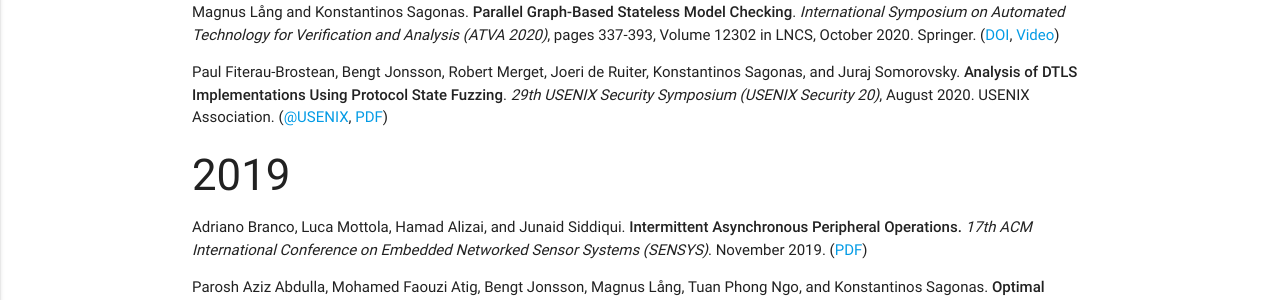
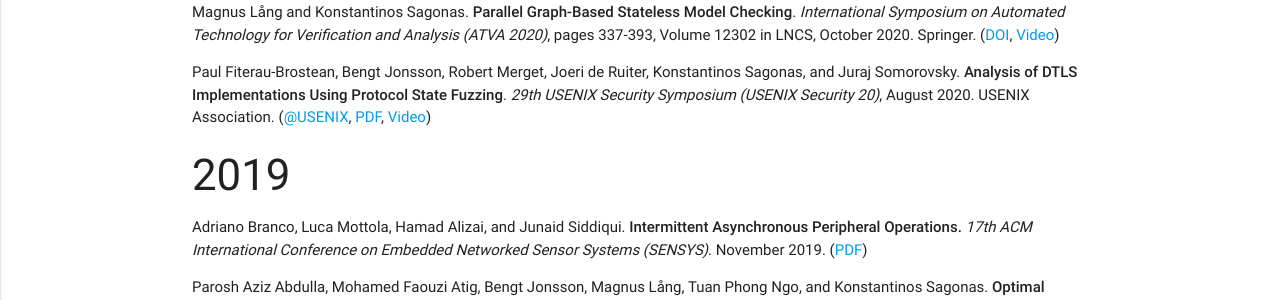
Before and after one commit to assist-project/assist-project.github.io, a Jekyll site: the page built from 03-publications.md, in a window 1280 px wide. Shown: the part 283-583 px from the top of the page. Built offline with Jekyll 4.4.1, drawn with Linux system fonts in a browser that asks for light colours.

Commit message:
Add link to USENIX Video

```diff
--- a/03-publications.md
+++ b/03-publications.md
@@ -16,10 +16,11 @@ permalink: /publications/
   [ATVA20]: https://link.springer.com/chapter/10.1007%2F978-3-030-59152-6_21
   [Video@ATVA20]: https://drive.google.com/file/d/1uSjkiqcZ6qY8fb0XzOgsxRdXJG1vQupG/view?usp=sharing
 
-- Paul Fiterau-Brostean, Bengt Jonsson, Robert Merget, Joeri de Ruiter, Konstantinos Sagonas, and Juraj Somorovsky. **Analysis of DTLS Implementations Using Protocol State Fuzzing**. _29th USENIX Security Symposium (USENIX Security 20)_, August 2020. USENIX Association. ([@USENIX][DTLS@USENIX-20], [PDF][DTLS@USENIX-20.pdf])
+- Paul Fiterau-Brostean, Bengt Jonsson, Robert Merget, Joeri de Ruiter, Konstantinos Sagonas, and Juraj Somorovsky. **Analysis of DTLS Implementations Using Protocol State Fuzzing**. _29th USENIX Security Symposium (USENIX Security 20)_, August 2020. USENIX Association. ([@USENIX][DTLS@USENIX-20], [PDF][DTLS@USENIX-20.pdf], [Video][Video@USENIX-20])
 
  [DTLS@USENIX-20]: https://www.usenix.org/conference/usenixsecurity20/presentation/fiterau-brostean
  [DTLS@USENIX-20.pdf]: https://www.usenix.org/system/files/sec20fall_fiterau-brostean_prepub.pdf "Prepublication"
+ [Video@USENIX-20]: https://youtu.be/GSCFqDVCwB0
 
 ### 2019
 
```
